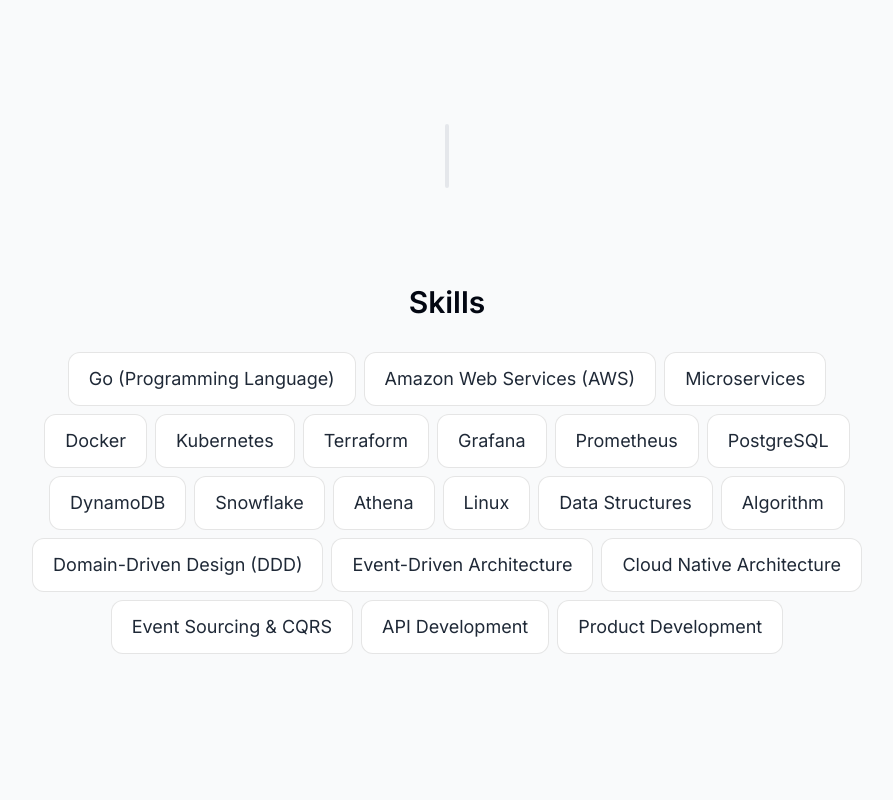
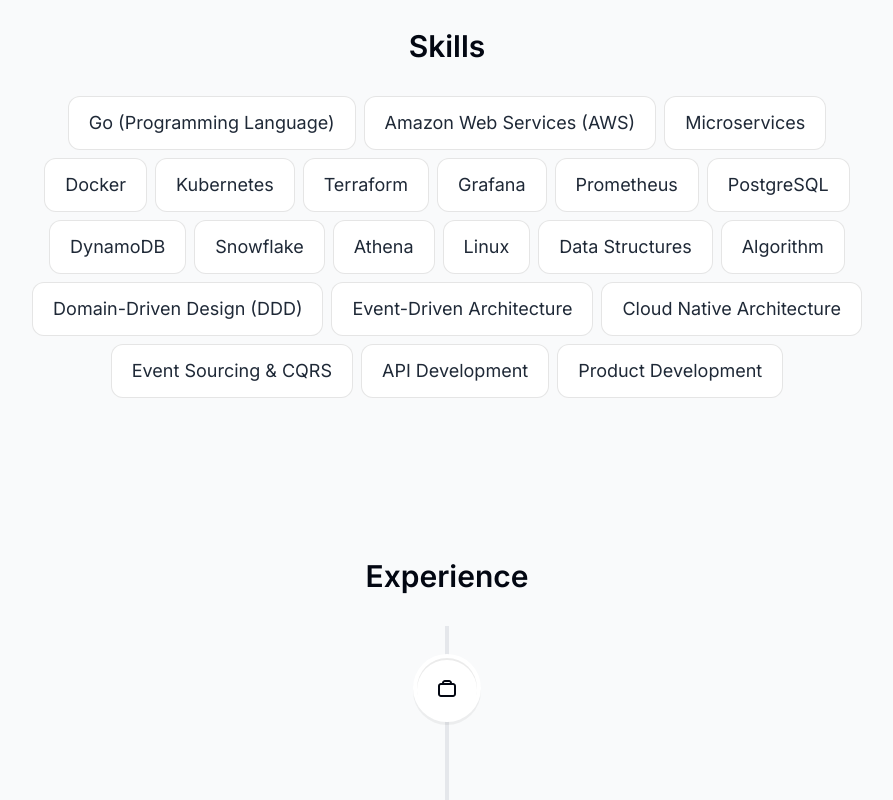
Before and after one commit to ashwin2125/host-personalportfolio-website, a Next.js app: page / in a window 1280 px wide. Shown: the part 1540-2340 px from the top of the page, without its empty margins (193-1086 px from the left). Built offline with nearby package versions, Linux system fonts and the light colour scheme.

Commit message:
Update page.tsx

```diff
--- a/app/page.tsx
+++ b/app/page.tsx
@@ -12,9 +12,7 @@
       <Intro />
       <SectionDivider />
       <About />
-      <SectionDivider />
       <Skills />
-      <SectionDivider />
       <Experience />
       <Projects />
       <SectionDivider />
```
